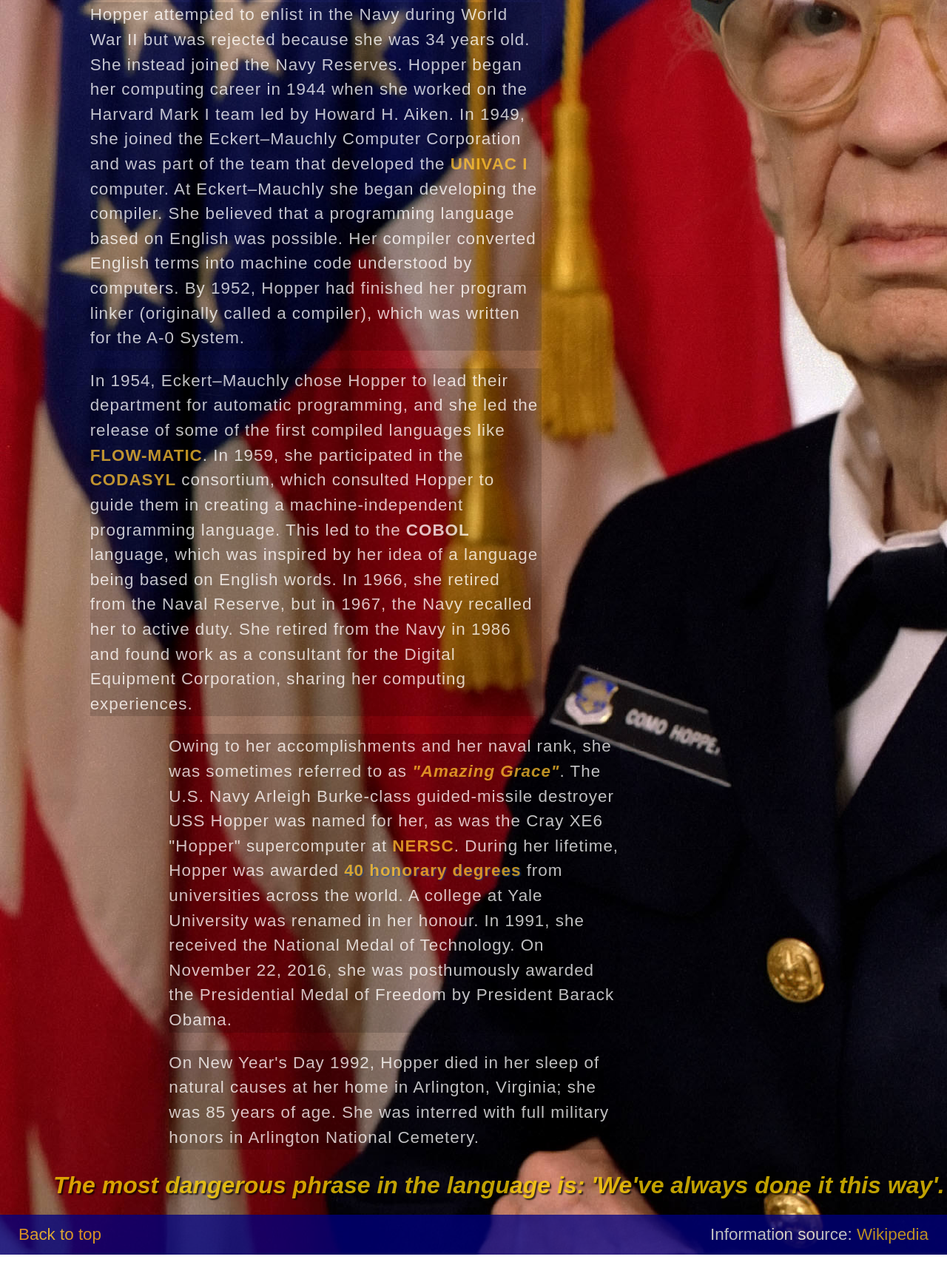
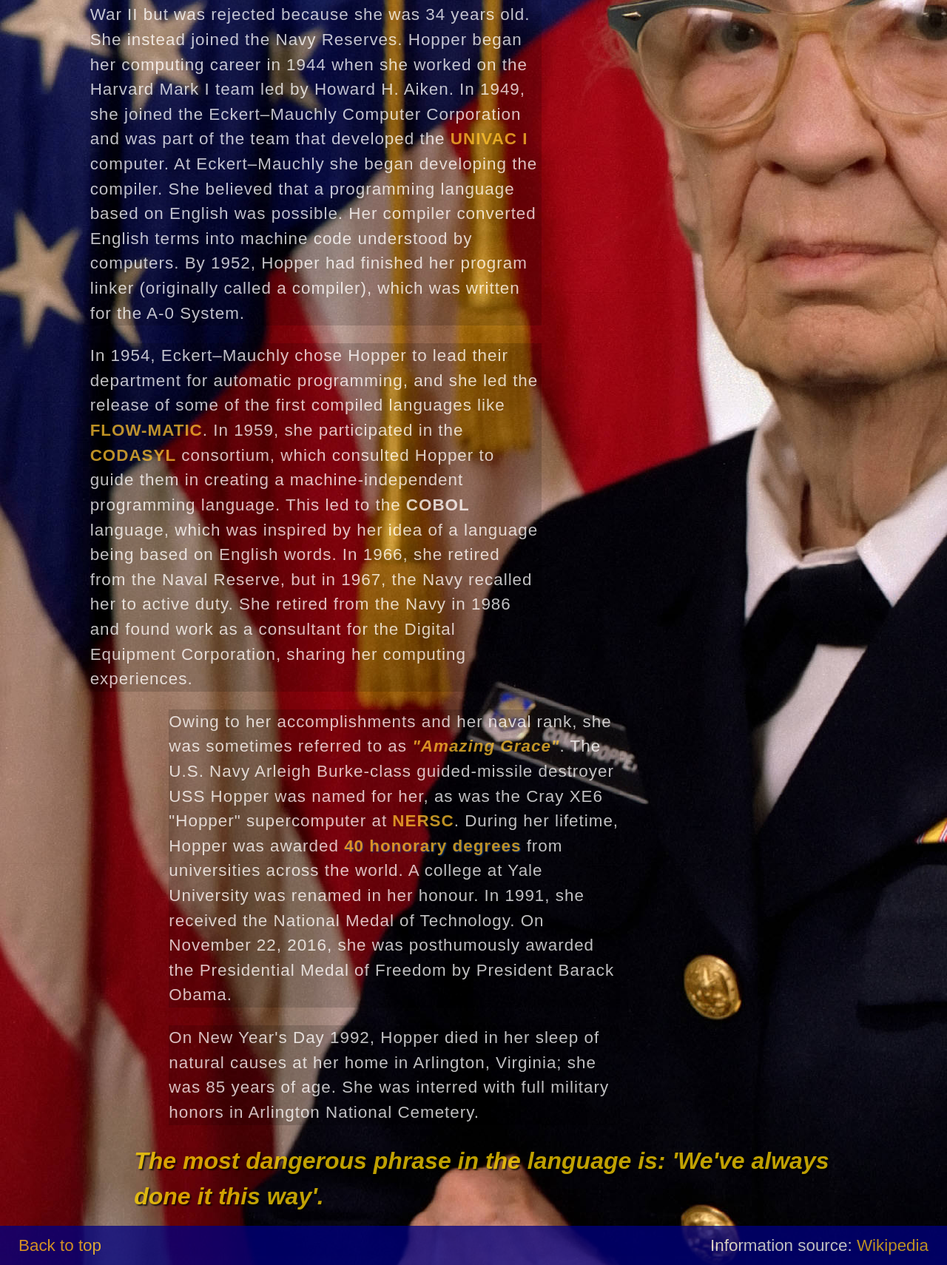
Before and after one commit to kafelka/Biography-project, a plain HTML site: page grace.html in a window 1280 px wide. Shown: the part 843-2553 px from the top of the page at 74% size. Drawn offline with nearby package versions, Linux system fonts and the light colour scheme; a web font is replaced by a local one.

Commit message:
Media queries for small device

```diff
--- a/css/grace.css
+++ b/css/grace.css
@@ -10,7 +10,7 @@ body {
 
 @media only screen and (max-width: 1550px) {
   body {
-    background-position: 20% 34%;
+    background-position: 30% 30%;
   }
 }
 
@@ -23,7 +23,7 @@ body {
 
 @media only screen and (max-width: 992px) {
   body {
-    background-position:
+    background-position: 55% 0;
     font-size: 1.25rem;
   }
 }
@@ -35,10 +35,11 @@ body {
   }
 }
 
-@media only screen and (max-width: px) {
+@media only screen and (max-width: 600px) {
   body {
     background-image: url("../images/grace85.jpg");
     background-position: 35% 30%;
+    background-size: cover;
     font-size: 1.25rem;
   }
 }
@@ -47,15 +48,12 @@ body {
   background-color: #000080;
   padding: 1rem;
 }
- /* header {
-   position: fixed;
-   top: 0;
- } */
 
- /* main {
-  padding-top: 155px
- } */
-
+@media only screen and (max-width: 600px) {
+  .jumbotron {
+   margin-bottom: 0.5rem;
+  }
+}
 
 .header {
   display: flex;
@@ -95,6 +93,12 @@ header img {
 @media only screen and (max-width: 992px) {
   .blockquote {
     font-size: 1.5rem;
+  }
+}
+
+@media only screen and (max-width: 768px) {
+  .blockquote {
+    font-size: 1.2rem;
   }
 }
 
--- a/grace.html
+++ b/grace.html
@@ -9,7 +9,6 @@
 	<link href="https://fonts.googleapis.com/css?family=KoHo:400,400i,700" rel="stylesheet">
 	<link rel="stylesheet" href="https://stackpath.bootstrapcdn.com/bootstrap/4.1.3/css/bootstrap.min.css" integrity="sha384-MCw98/SFnGE8fJT3GXwEOngsV7Zt27NXFoaoApmYm81iuXoPkFOJwJ8ERdknLPMO" crossorigin="anonymous">
 	<link rel="stylesheet" href="css/grace.css" <meta charset="utf-8" />
-
 </head>
 
 <body>
@@ -24,17 +23,7 @@
 						If it is a good idea, go ahead and do it. It is much easier to apologize than to get permission.
 					</p>
 				</blockquote>
-			<!-- </div> -->
-
 		</div>
-
-		<!-- <div class="container-fluid"> -->
-		<!-- <h1 class="display-4">Grace Hopper</h1> -->
-		<!-- <blockquote class="blockquote topQuote">
-			<p class="topQuote text-center">
-				If it is a good idea, go ahead and do it. It is much easier to apologize than to get permission.
-			</p>
-		</blockquote> -->
 
 		<div class="card-deck">
 			<div class="card">
@@ -73,10 +62,8 @@
 	<main>
 		<div class="container-fluid article">
 			<article>
-
-
 			<div class="row">
-				<div class="col">
+				<div class=" col-md-7">
 					<p>
 						Grace Brewster Murray Hopper (née Murray) was an American computer scientist and United States Navy rear admiral. One of the first programmers of the Harvard Mark I computer, she was<span><strong> a pioneer of computer programming</strong></span>
 						who invented one of the first compiler related tools. She popularised the idea of machine-independent programming languages, which led to the development of <strong><a href="https://en.wikipedia.org/wiki/COBOL">COBOL</a></strong>, an early
@@ -84,11 +71,10 @@
 						today.
 					</p>
 				</div>
-				<div class="col"></div>
+
 			</div>
 			<div class="row">
-				<div class="col-1"></div>
-				<div class="col-6">
+				<div class="col-md-6 offset-md-1">
 					<p>
 						Hopper attempted to enlist in the Navy during World War II but was rejected because she was 34 years old. She instead joined the Navy Reserves. Hopper began her computing career in 1944 when she worked on the Harvard Mark I team led by Howard
 						H. Aiken. In 1949, she joined the Eckert–Mauchly Computer Corporation and was part of the team that developed the <strong><a href="https://en.wikipedia.org/wiki/UNIVAC_I">UNIVAC I</a></strong> computer. At Eckert–Mauchly she began developing
@@ -97,12 +83,10 @@
 						was possible. Her compiler converted English terms into machine code understood by computers. By 1952, Hopper had finished her program linker (originally called a compiler), which was written for the A-0 System.
 					</p>
 				</div>
-				<div class="col-5"></div>
 			</div>
 
 			<div class="row">
-				<div class="col-1"></div>
-				<div class="col-6">
+				<div class="col-md-6 offset-md-1">
 					<p>
 						In 1954, Eckert–Mauchly chose Hopper to lead their department for automatic programming, and she led the release of some of the first compiled languages like <strong><a href="https://en.wikipedia.org/wiki/FLOW-MATIC">FLOW-MATIC</a></strong>. In
 						1959, she participated in the <strong><a href="https://en.wikipedia.org/wiki/CODASYL">CODASYL</a></strong> consortium, which consulted Hopper to guide them in creating a machine-independent programming language. This led to the <strong>COBOL</strong>
@@ -110,12 +94,10 @@
 						for the Digital Equipment Corporation, sharing her computing experiences.
 					</p>
 				</div>
-				<div class="col-5"></div>
 			</div>
 
 			<div class="row">
-				<div class="col-2"></div>
-				<div class="col-6">
+				<div class="col-md-6 offset-md-2">
 					<p>
 						Owing to her accomplishments and her naval rank, she was sometimes referred to as <strong><em><a href="https://en.wikipedia.org/wiki/Amazing_Grace">"Amazing Grace"</a></em></strong>. The U.S. Navy Arleigh Burke-class guided-missile destroyer USS
 						Hopper was named for her, as was the Cray XE6 "Hopper" supercomputer at <strong><a href="https://en.wikipedia.org/wiki/National_Energy_Research_Scientific_Computing_Center">NERSC</a></strong>.
@@ -124,21 +106,20 @@
 						posthumously awarded the Presidential Medal of Freedom by President Barack Obama.
 					</p>
 				</div>
-				<div class="col-4"></div>
 			</div>
+
 			<div class="row">
-				<div class="col-2"></div>
-				<div class="col-6">
+				<div class="col-md-6 offset-md-2">
 					<p>
 						On New Year's Day 1992, Hopper died in her sleep of natural causes at her home in Arlington, Virginia; she was 85 years of age. She was interred with full military honors in Arlington National Cemetery.
 					</p>
 				</div>
-				<div class="col-4"></div>
 			</div>
+			</article>
 		</div>
-		</article>
+
 		<div class="row">
-			<div class="col-sm">
+			<div class="col-md-10 offset-md-1">
 				<blockquote class="blockquote bottomQuote">
 					<p>
 						The most dangerous phrase in the language is: 'We've always done it this way'.
@@ -158,11 +139,8 @@
 						Information source: <a href="https://en.wikipedia.org/wiki/Grace_Hopper">Wikipedia</a>
 				</div>
 			</div>
-
 		</div>
 	</footer>
 
-
 </body>
-
 </html>
```
